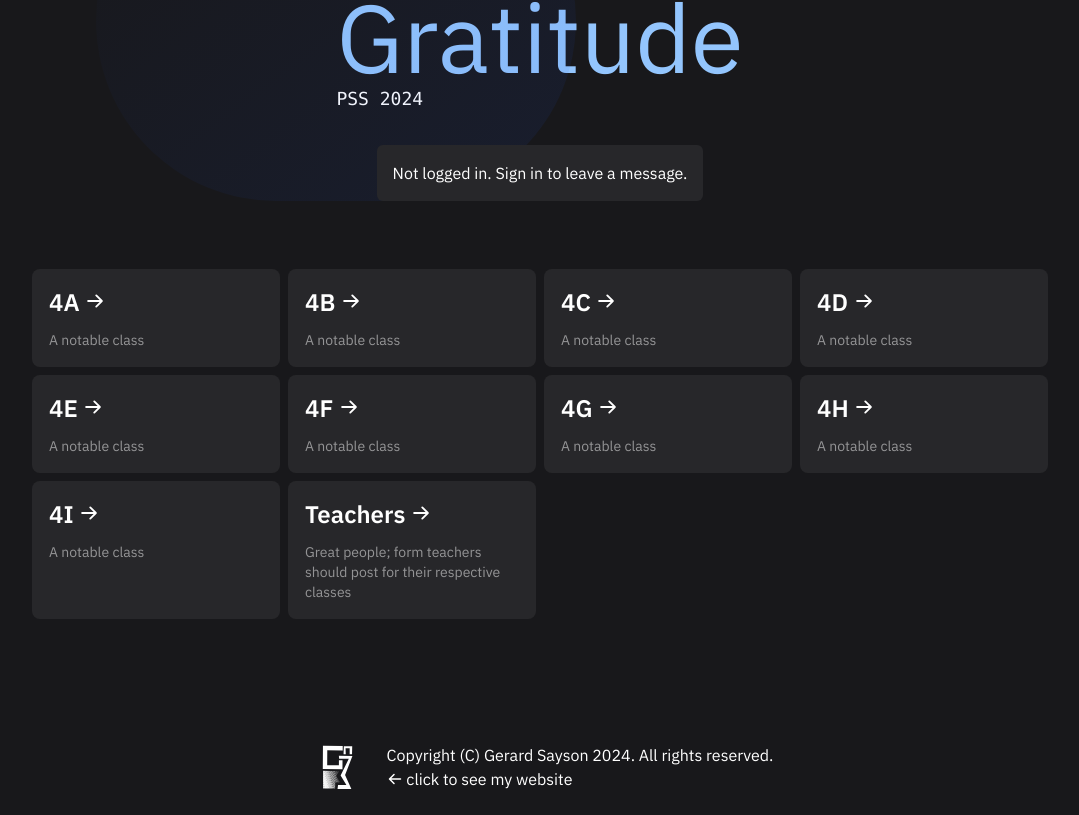
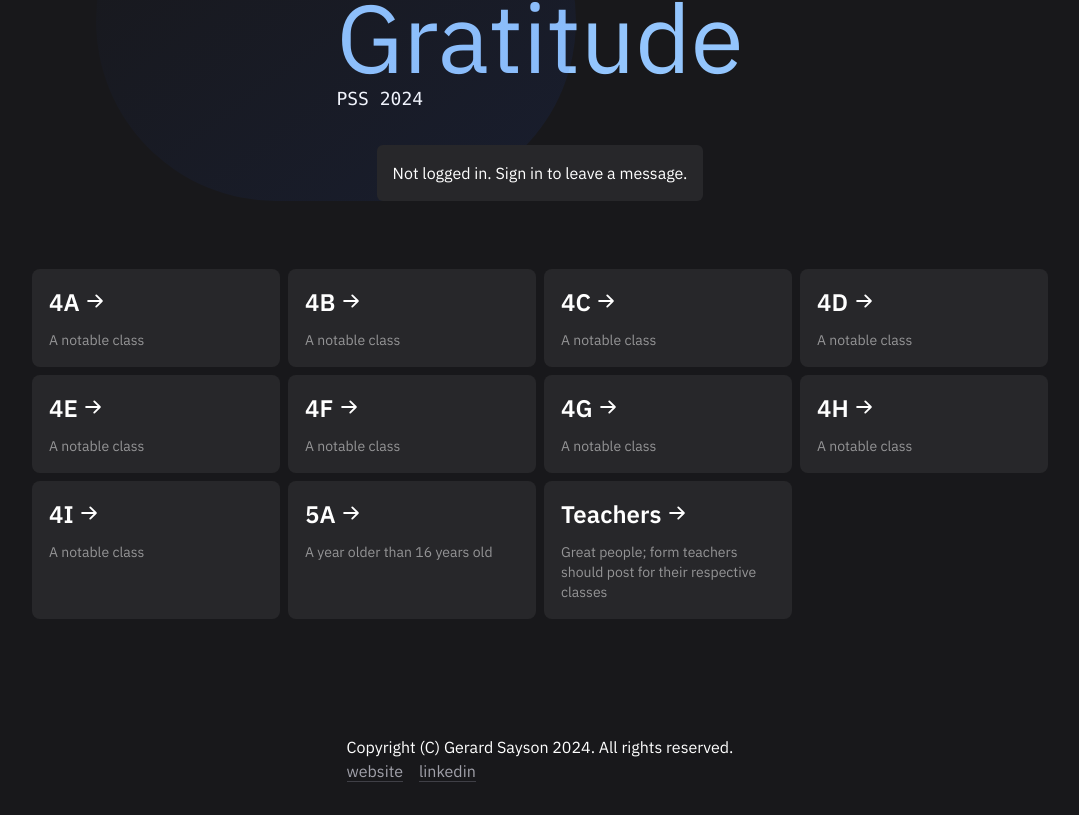
Before and after one commit to gsayson/project-gratitude, a Next.js app: page / in a window 1280 px wide. Shown: the part 226-1041 px from the top of the page, without its empty margins (100-1179 px from the left). Built offline with nearby package versions, Linux system fonts and the light colour scheme; no server answers.

Commit message:
add 5A, fix border

```diff
--- a/app/class/[cl]/page.tsx
+++ b/app/class/[cl]/page.tsx
@@ -8,7 +8,7 @@ import {auth} from "@/lib/auth";
 export default async function ClassPage({ params }: { params: {cl: string} }) {
   const session = await auth()
   // safety: at(1) != undefined because params.cl.length == 2 is guaranteed to be true
-  if(params.cl.length != 2 || !params.cl.startsWith("4") || !["A", "B", "C", "D", "E", "F", "G", "H", "I", "T"].includes(params.cl.at(1)!)) {
+  if(params.cl === "5A") {} else if(params.cl.length != 2 || !params.cl.startsWith("4") || !["A", "B", "C", "D", "E", "F", "G", "H", "I", "T"].includes(params.cl.at(1)!)) {
     notFound()
   }
   const { rows } = await sql`SELECT * from RESPONSES where clazz=${params.cl}`
--- a/app/page.tsx
+++ b/app/page.tsx
@@ -32,6 +32,7 @@ export default async function Home() {
           {["A", "B", "C", "D", "E", "F", "G", "H", "I"].map(
               (x, index) => <ClassCard key={index} name={`4${x}`} desc="A notable class" url={`/class/4${x}`}/>
           )}
+          <ClassCard name="5A" desc="A year older than 16 years old" url="/class/5A"/>
           <ClassCard name="Teachers" desc="Great people; form teachers should post for their respective classes" url="/class/4T"/>
         </div>
       </main>
--- a/components/form-components.tsx
+++ b/components/form-components.tsx
@@ -64,6 +64,7 @@ export function PostForm({ acc, message }: { acc: AccountType, message: PGMessag
               <SelectLabel>Form classes</SelectLabel>
               {["A", "B", "C", "D", "E", "F", "G", "H", "I"].map((x, index) => <SelectItem key={index}
                                                                                            value={`4${x}`}>4{x}</SelectItem>)}
+              <SelectItem value="5A">5A</SelectItem>
               <SelectItem value="4T" disabled={acc != AccountType.Teacher}>I&apos;m not a form teacher</SelectItem>
             </SelectGroup>
           </SelectContent>
--- a/components/matter.tsx
+++ b/components/matter.tsx
@@ -23,22 +23,12 @@ export function Footer() {
   return (
       <footer className="w-screen px-1 py-2 md:px-2 md:py-4 flex justify-between">
         <div className="w-screen flex justify-center x-space-4 items-center">
-          <a
-              className="pointer-events-none flex place-items-center gap-2 p-8 lg:pointer-events-auto lg:p-0"
-              href="https://gsn.bz"
-          >
-            <Image
-                src="/gsn.svg"
-                alt="GSN"
-                className="invert mr-3 md:mr-4"
-                width={64}
-                height={64}
-                priority
-            />
-          </a>
           <div className="flex-col justify-center items-center">
             <p>Copyright (C) Gerard Sayson 2024. All rights reserved.</p>
-            <p className="flex items-center"><PLeftArrow/>&nbsp;click to see my website</p>
+            <a className="mr-4 hover:cursor-pointer border-b text-zinc-400 hover:text-white border-b-zinc-700 hover:border-b-white transition"
+               href="https://gsn.bz">website</a>
+            <a className="mr-2 hover:cursor-pointer border-b text-zinc-400 hover:text-white border-b-zinc-700 hover:border-b-white transition"
+               href="https://linkedin.com/in/gsaysonbz">linkedin</a>
           </div>
         </div>
       </footer>
```
